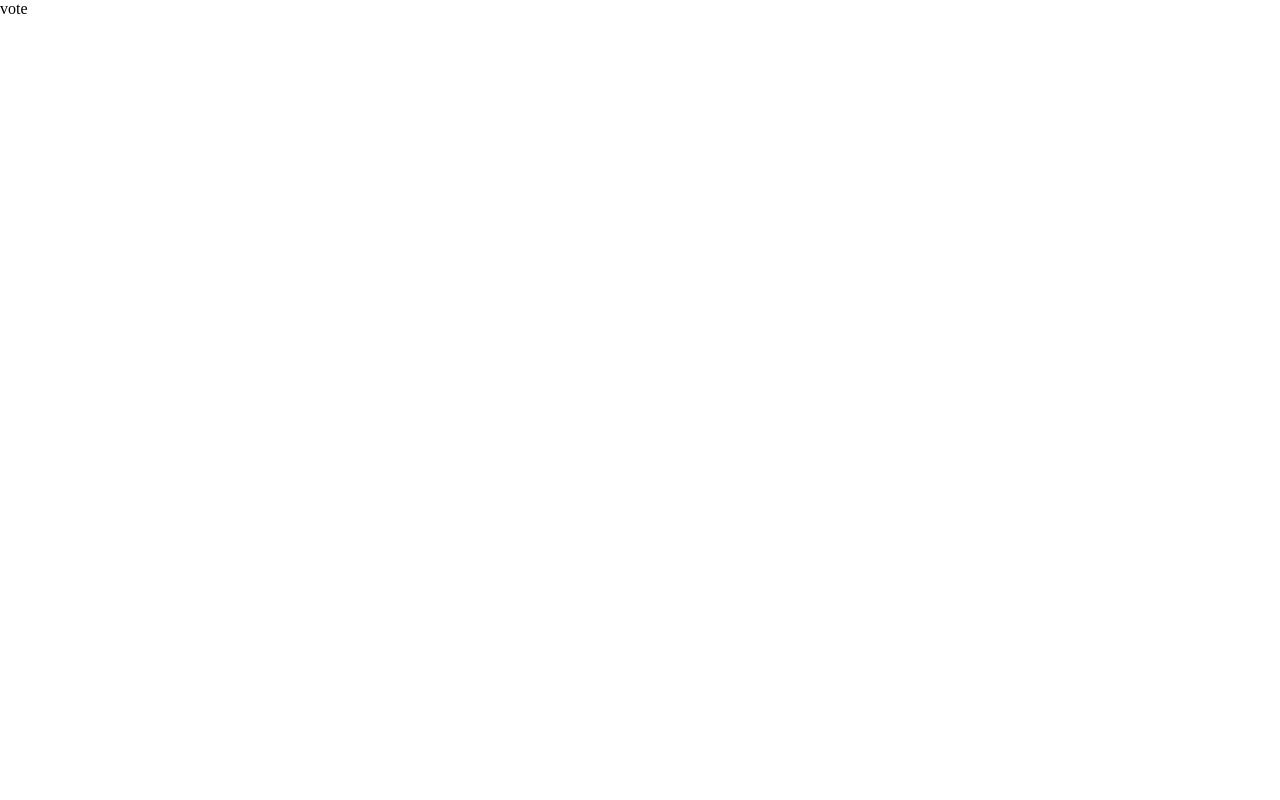
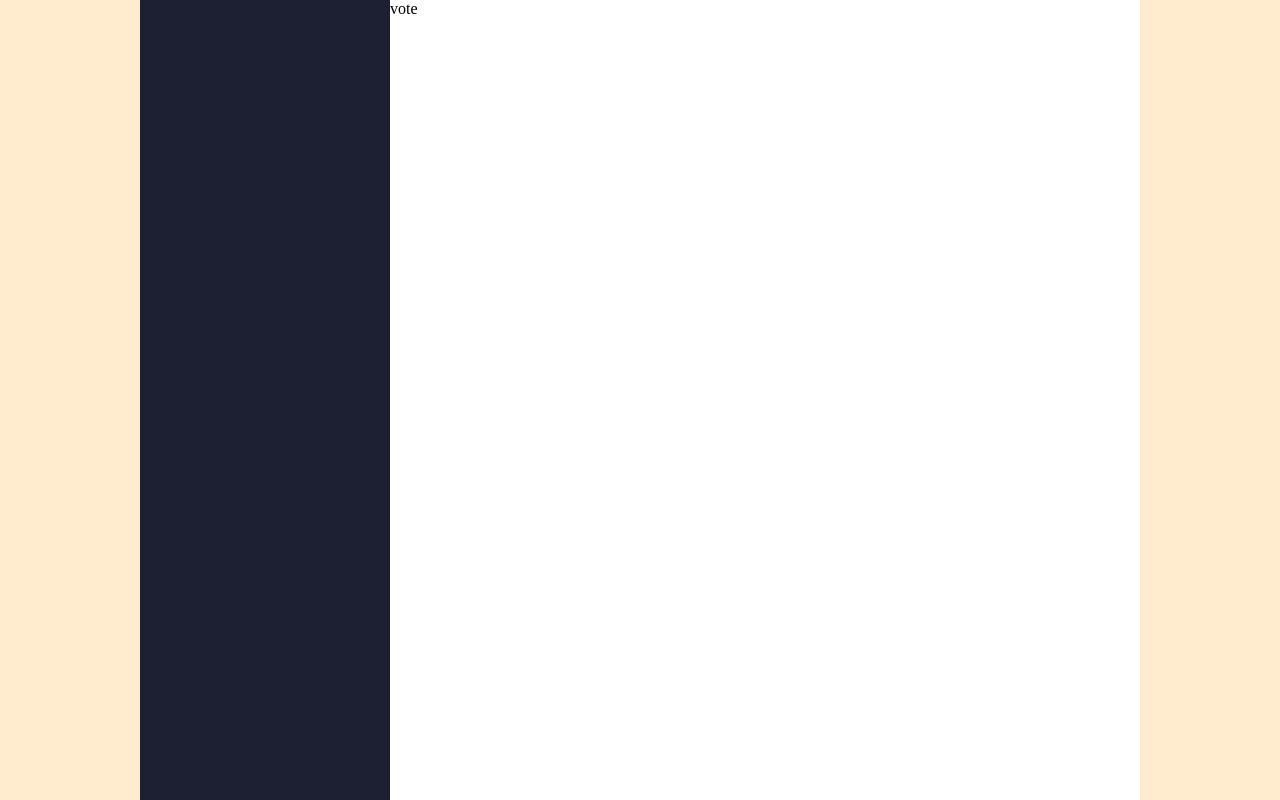
Before and after one commit to SuryaL/Annapoorna, a website built with webpack: page frontend/index.html in a window 1280 px wide. Built offline with nearby package versions, Linux system fonts and the light colour scheme; some packages are replaced by stand-ins of ours.

Commit message:
added sidebar css

```diff
--- a/frontend/assets/stylesheets/variables.scss
+++ b/frontend/assets/stylesheets/variables.scss
@@ -6,6 +6,9 @@
  * Variables - These are the common variables across the app
  */
 
+ $main-dark-color: #1D2033;
+ $main-text-color: #74D8AC;
+ $sidebar-width : 250px;
 // Primary Colors
 $primary-blue : #003870;
 $primary-blue-disabled : tint($primary-blue, 30%);
--- a/frontend/src/app/main/main.scss
+++ b/frontend/src/app/main/main.scss
@@ -2,9 +2,44 @@
 @import '~assets/stylesheets/flex';
 @import '~assets/stylesheets/variables';
 
+
 main {
-   .main-wrap{
-       @include flexbox;
-       max-width: 800px;
-   }
+    width: 100%;
+    height: 100%;
+    @include flexbox;
+    @include justify-content(center);
+    background: blanchedalmond;
+    .main-wrap {
+        @include flexbox;
+        @include flex(1, 0, 0);
+        max-width: 1000px;
+        height: 100%;
+        .sidebar-view {
+            @include flex(0, 0, $sidebar-width);
+            height: 100%;
+            background:  $main-dark-color;
+            width:$sidebar-width;
+            // transition:0.2s all ;
+            @media (max-width:620px){
+                display: inline-block;
+                position: absolute;
+                // transition:0.2s;
+                // @include flex-basis(1px);
+                transform: translate3d(-100%,0,0);
+                -webkit-transform: translate3d(-100%,0,0);
+            }
+            .show-sidebar{
+                display: inline-block;
+                position: absolute;
+                // transition:0.2s;
+                transform: translate3d(0%,0,0);
+                -webkit-transform: translate3d(0%,0,0);
+            }
+        }
+        .main-view {
+            @include flex(1, 0, 0);
+            height: 100%;
+            background: white;
+        }
+    }
 }
```
